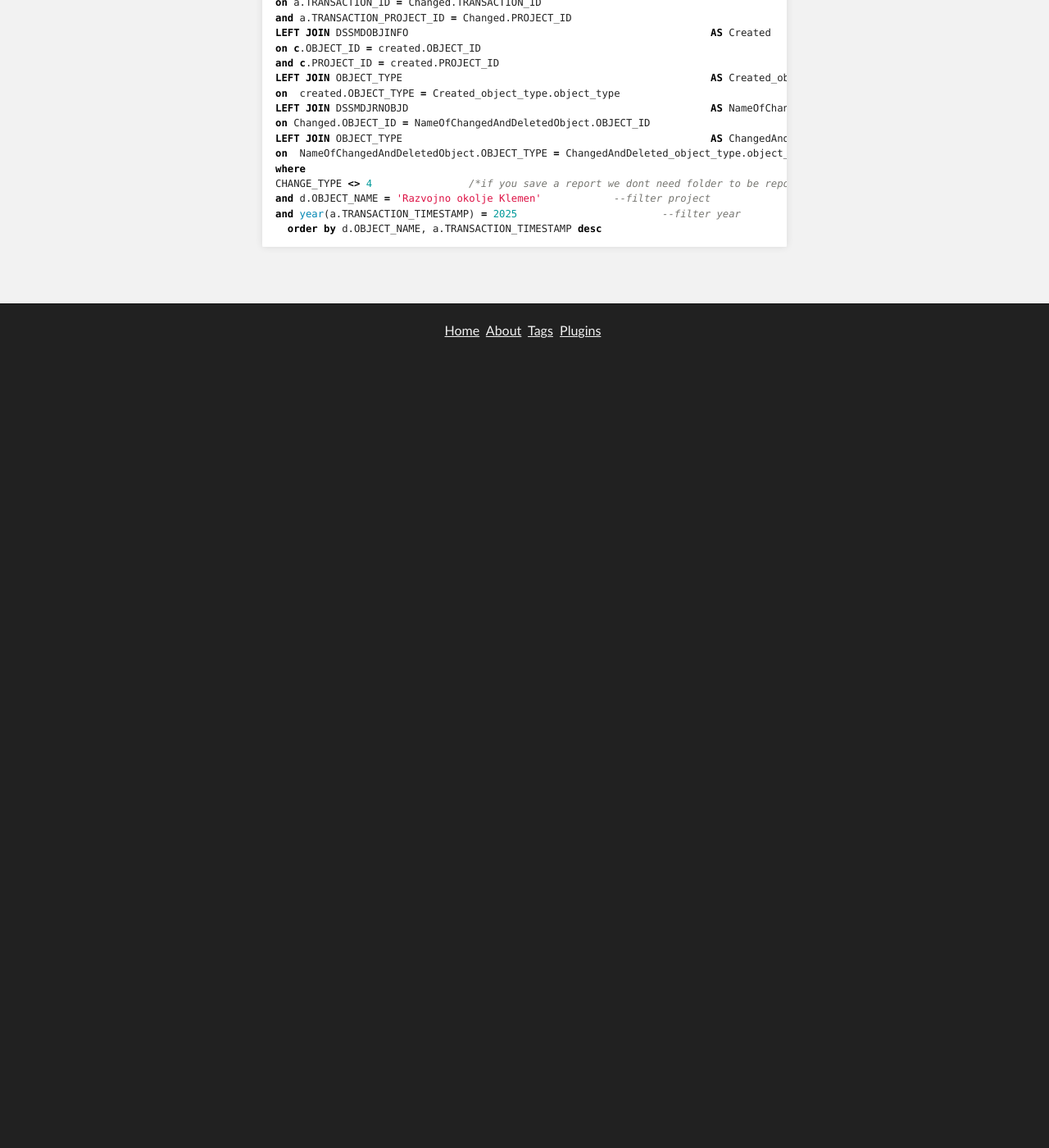
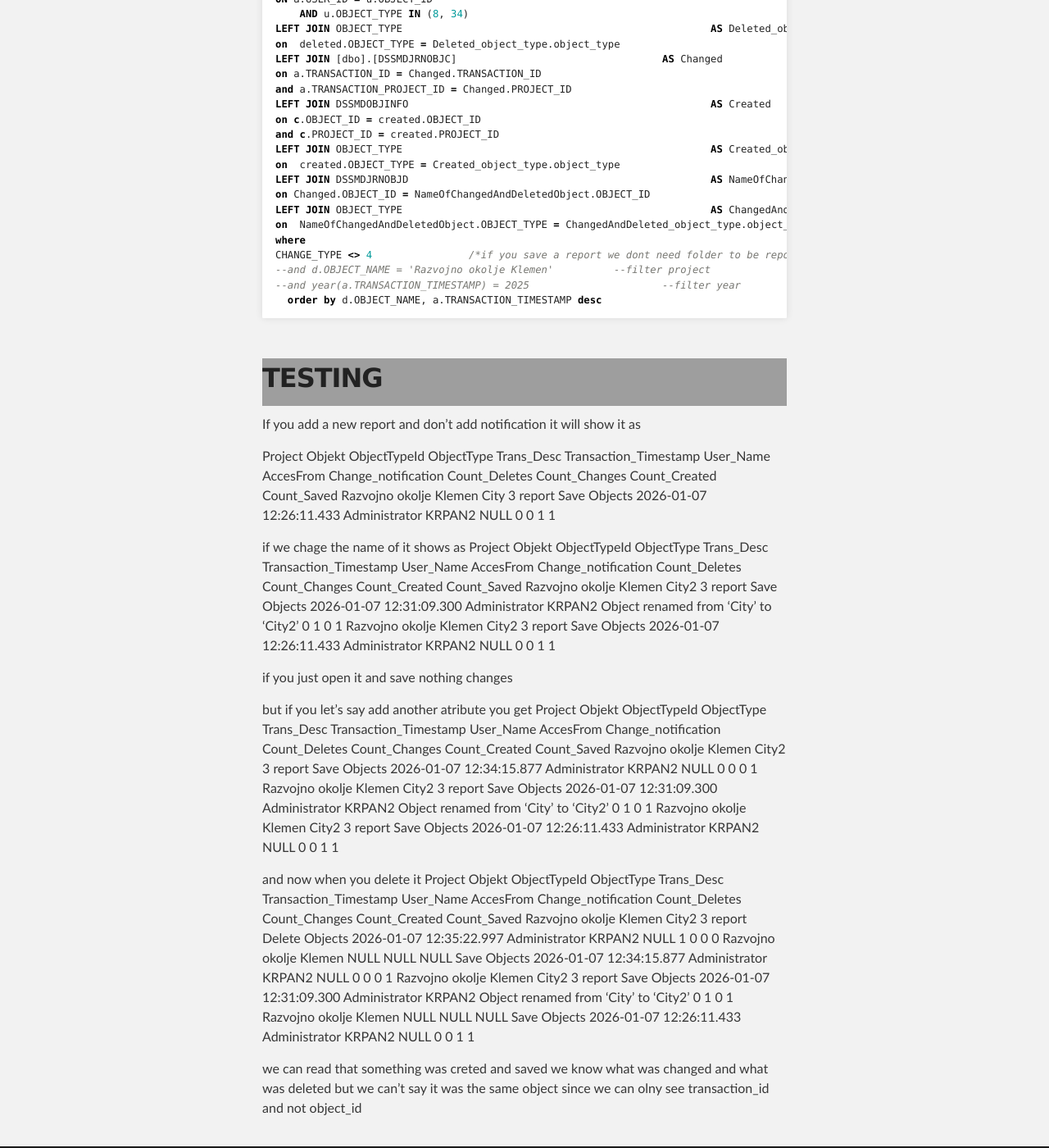
Before and after one commit to kl82slo/kl82slo.github.io, a Jekyll site: the page built from _posts/2026-01-07-0023 Microstrategy Reading Change Journal.MD, in a window 1280 px wide and 1400 px high, scrolled down 2892 px. Shown: the whole window at 82% size. Built offline with Jekyll 4.4.1, drawn with Linux system fonts in a browser that asks for light colours; before the commit the page ends 3327 px from its top, so only the background shows below that; some of the changed text lies outside the part shown; grey boxes are pictures that could not be loaded.

Commit message:
Update 2026-01-07-0023 Microstrategy Reading Change Journal.MD

```diff
--- a/_posts/2026-01-07-0023 Microstrategy Reading Change Journal.MD
+++ b/_posts/2026-01-07-0023 Microstrategy Reading Change Journal.MD
@@ -13,6 +13,13 @@
 So a question came up: can we check how many changes a user has made in the current year?
 
 I decided to investigate further and came to this conclusion.
+
+and come to conclusion that
+DSSMDJRNOBJD - object was deleted
+DSSMDJRNOBJC - object was changed
+DSSMDJRNOBJS - change type
+DSSMDJRNINFO - object info (if it's not deleted)
+
 
 {% highlight sql %}
 
@@ -148,9 +155,37 @@
 on  NameOfChangedAndDeletedObject.OBJECT_TYPE = ChangedAndDeleted_object_type.object_type
 where
 CHANGE_TYPE <> 4		/*if you save a report we dont need folder to be reported as something changing*/
-and d.OBJECT_NAME = 'Razvojno okolje Klemen'		--filter project
-and year(a.TRANSACTION_TIMESTAMP) = 2025			--filter year
+--and d.OBJECT_NAME = 'Razvojno okolje Klemen'		--filter project
+--and year(a.TRANSACTION_TIMESTAMP) = 2025			--filter year
   order by d.OBJECT_NAME, a.TRANSACTION_TIMESTAMP desc
 
 {% endhighlight %}
 <br />
+
+## TESTING
+If you add a new report and don't add notification it will show it as
+
+Project	Objekt	ObjectTypeId	ObjectType	Trans_Desc	Transaction_Timestamp	User_Name	AccesFrom	Change_notification	Count_Deletes	Count_Changes	Count_Created	Count_Saved
+Razvojno okolje Klemen	City	3	report	Save Objects	2026-01-07 12:26:11.433	Administrator	KRPAN2	NULL	0	0	1	1
+
+if we chage the name of it shows as
+Project	Objekt	ObjectTypeId	ObjectType	Trans_Desc	Transaction_Timestamp	User_Name	AccesFrom	Change_notification	Count_Deletes	Count_Changes	Count_Created	Count_Saved
+Razvojno okolje Klemen	City2	3	report	Save Objects	2026-01-07 12:31:09.300	Administrator	KRPAN2	Object renamed from 'City' to 'City2'	0	1	0	1
+Razvojno okolje Klemen	City2	3	report	Save Objects	2026-01-07 12:26:11.433	Administrator	KRPAN2	NULL	0	0	1	1
+
+if you just open it and save nothing changes
+
+but if you let's say add another atribute you get
+Project	Objekt	ObjectTypeId	ObjectType	Trans_Desc	Transaction_Timestamp	User_Name	AccesFrom	Change_notification	Count_Deletes	Count_Changes	Count_Created	Count_Saved
+Razvojno okolje Klemen	City2	3	report	Save Objects	2026-01-07 12:34:15.877	Administrator	KRPAN2	NULL	0	0	0	1
+Razvojno okolje Klemen	City2	3	report	Save Objects	2026-01-07 12:31:09.300	Administrator	KRPAN2	Object renamed from 'City' to 'City2'	0	1	0	1
+Razvojno okolje Klemen	City2	3	report	Save Objects	2026-01-07 12:26:11.433	Administrator	KRPAN2	NULL	0	0	1	1
+
+and now when you delete it
+Project	Objekt	ObjectTypeId	ObjectType	Trans_Desc	Transaction_Timestamp	User_Name	AccesFrom	Change_notification	Count_Deletes	Count_Changes	Count_Created	Count_Saved
+Razvojno okolje Klemen	City2	3	report	Delete Objects	2026-01-07 12:35:22.997	Administrator	KRPAN2	NULL	1	0	0	0
+Razvojno okolje Klemen	NULL	NULL	NULL	Save Objects	2026-01-07 12:34:15.877	Administrator	KRPAN2	NULL	0	0	0	1
+Razvojno okolje Klemen	City2	3	report	Save Objects	2026-01-07 12:31:09.300	Administrator	KRPAN2	Object renamed from 'City' to 'City2'	0	1	0	1
+Razvojno okolje Klemen	NULL	NULL	NULL	Save Objects	2026-01-07 12:26:11.433	Administrator	KRPAN2	NULL	0	0	1	1
+
+we can read that something was creted and saved we know what was changed and what was deleted but we can't say it was the same object since we can olny see transaction_id and not object_id
```
